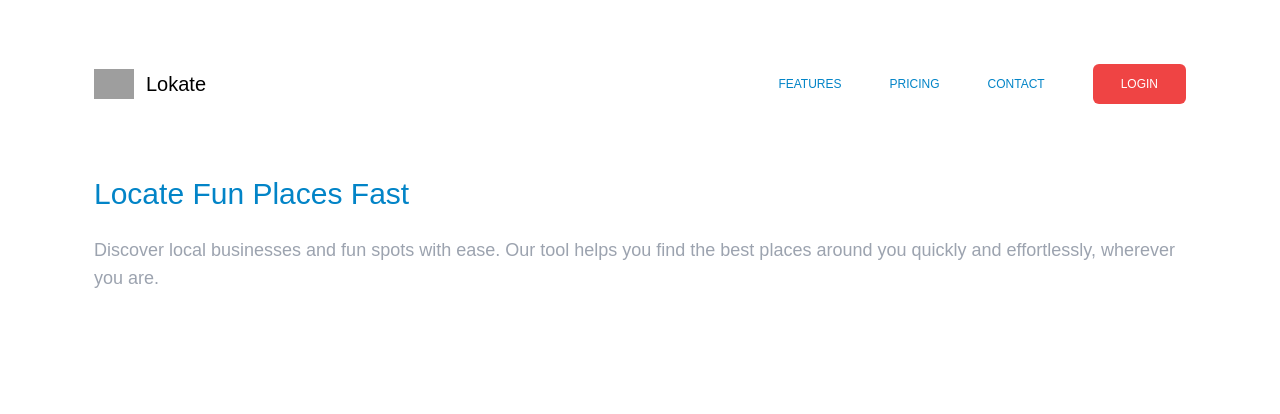
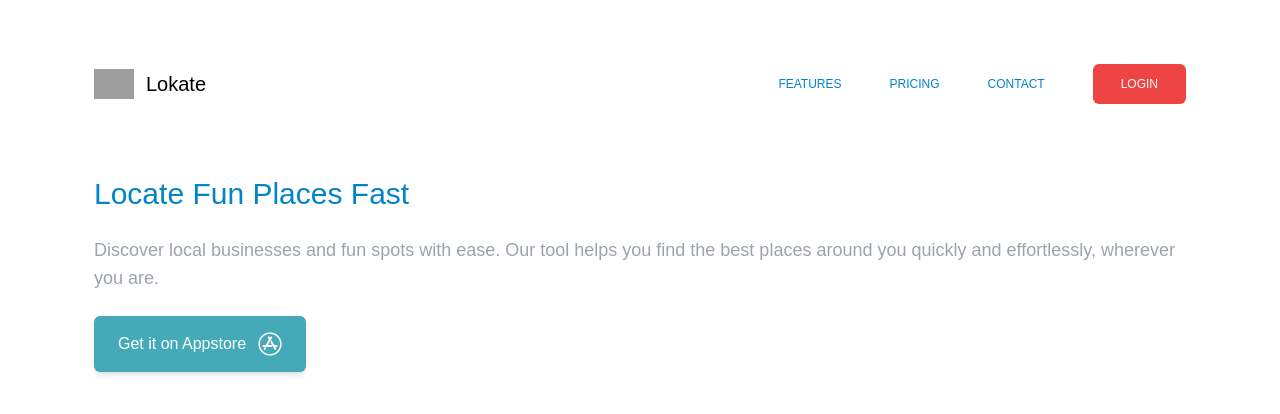
Before and after one commit to jasonfelice/tailwind, a React (Create React App) app: page / in a window 1280 px wide. Shown: the top 414 px of the page. Built offline with nearby package versions, Linux system fonts and the light colour scheme; grey boxes are pictures that could not be loaded.

Commit message:
Setup buttons

```diff
--- a/src/App.js
+++ b/src/App.js
@@ -15,7 +15,7 @@ function App() {
             </li>
           </ul>
           <div className="flex sm:hidden flex-1 justify-end ">
-            <i class="text-2xl fa-solid fa-bars"></i>
+            <i className="text-2xl fa-solid fa-bars"></i>
           </div>
         </nav>
       </header>
@@ -28,6 +28,12 @@ function App() {
             <p className="text-app-grey text-lg text-center lg:text-left mb-6">
             Discover local businesses and fun spots with ease. Our tool helps you find the best places around you quickly and effortlessly, wherever you are.
             </p>
+            <div className="flex justify-center flex-wrap gap-6">
+              <button type="button" className="btn btn-blue flex items-center gap-3">
+                <p>Get it on Appstore</p>
+                <i className="fab fa-app-store text-2xl"></i>
+              </button>
+            </div>
           </div>
         </div>
       </section>
--- a/src/index.css
+++ b/src/index.css
@@ -3,3 +3,18 @@
 @tailwind utilities;
 
 @import url('https://fonts.googleapis.com/css2?family=Poppins:ital,wght@0,100;0,200;0,300;0,400;0,500;0,600;0,700;0,800;0,900;1,100;1,200;1,300;1,400;1,500;1,600;1,700;1,800;1,900&display=swap');
+
+.btn {
+  @apply shadow-md py-3 px-6 rounded-md transition duration-300
+}
+
+
+@layer utilities {
+  .btn-blue {
+    @apply bg-app-main text-white
+  }
+
+  .btn-white {
+    @apply bg-app-white text text-grey
+  }
+}
--- a/tailwind.config.js
+++ b/tailwind.config.js
@@ -6,7 +6,7 @@ module.exports = {
   theme: {
     extend: {
       colors: {
-        "app-main": "#6b21a8",
+        "app-main": "#45aab8",
         "app-red": "#ef4444",
         "app-blue": "#0284c7",
         "app-grey": "#9ca3af",
```
